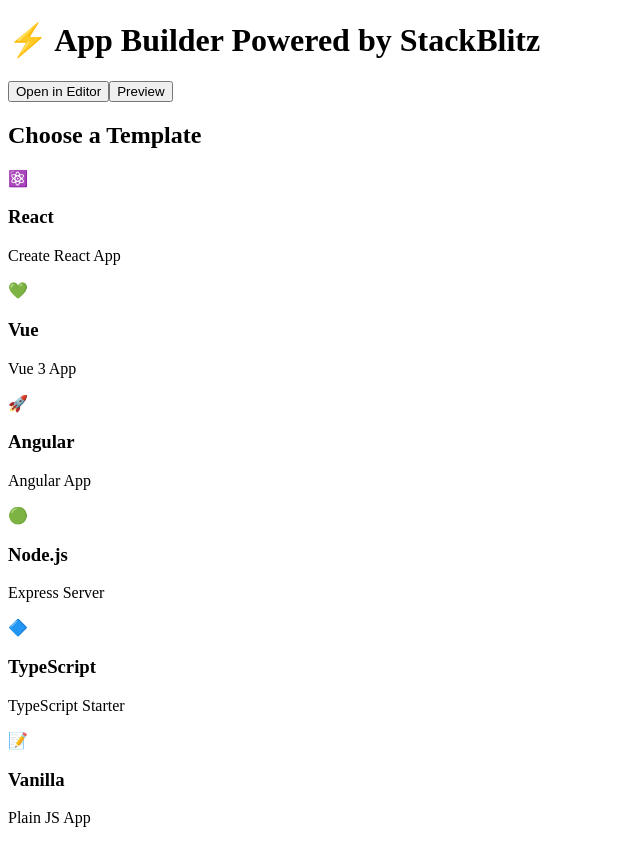
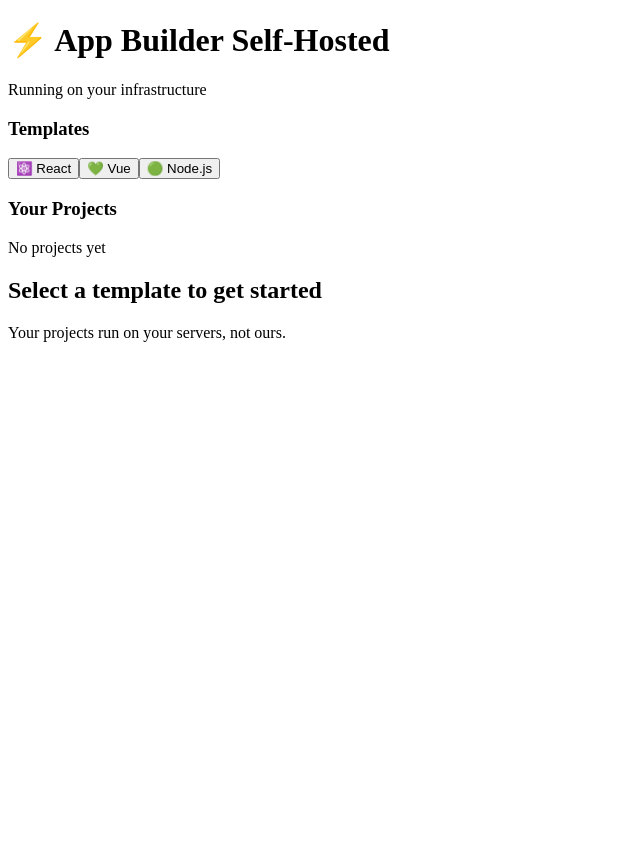
Before and after one commit to unboxd-cloud/app-builder, a React (Vite) app: page / in a window 1280 px wide. Shown: the whole page, without its empty margins (0-640 px from the left). After the commit the page ends 800 px from the top, so only its background shows below. Built offline with nearby package versions, Linux system fonts and the light colour scheme.

Commit message:
Self-hosted app builder - runs on YOUR infra

```diff
--- a/src/App.jsx
+++ b/src/App.jsx
@@ -1,115 +1,81 @@
 import React, { useState } from 'react'
-import sdk from '@stackblitz/sdk'
 
-// Embed a StackBlitz project
-const EmbedProject = ({ projectId }) => {
-  sdk.embedProjectId('embed-container', projectId, {
-    height: 600,
-    theme: 'dark'
-  })
-  return <div id="embed-container" />
-}
-
-// Pre-built StackBlitz templates
 const TEMPLATES = [
-  { id: 'react', name: 'React', description: 'Create React App', emoji: '⚛️' },
-  { id: 'vue', name: 'Vue', description: 'Vue 3 App', emoji: '💚' },
-  { id: 'angular', name: 'Angular', description: 'Angular App', emoji: '🚀' },
-  { id: 'node', name: 'Node.js', description: 'Express Server', emoji: '🟢' },
-  { id: 'typescript', name: 'TypeScript', description: 'TypeScript Starter', emoji: '🔷' },
-  { id: 'vanilla', name: 'Vanilla', description: 'Plain JS App', emoji: '📝' },
+  { id: 'react', name: 'React', description: 'Create React App', emoji: '⚛️', files: { 'App.jsx': 'export default function App() { return <h1>Hello</h1> }' }},
+  { id: 'vue', name: 'Vue', description: 'Vue 3 App', emoji: '💚', files: { 'App.vue': '<template><h1>Hello</h1></template>' }},
+  { id: 'node', name: 'Node.js', description: 'Express Server', emoji: '🟢', files: { 'server.js': 'const express = require("express")\nconst app = express()\napp.get("/", (req, res) => res.send("Hello"))\napp.listen(3000)' }},
 ]
 
-const DEMO_PROJECT = {
-  files: {
-    'index.html': `<!DOCTYPE html>
-<html>
-<head>
-  <link rel="stylesheet" href="style.css">
-</head>
-<body>
-  <h1>Hello from App Builder! 🚀</h1>
-  <p>Edit this file to see changes live.</p>
-  <button onclick="alert('Clicked!')">Click Me</button>
-  <script type="module" src="main.js"></script>
-</body>
-</html>`,
-    'style.css': `body {
-  font-family: system-ui, sans-serif;
-  max-width: 800px;
-  margin: 2rem auto;
-  padding: 0 1rem;
-  background: #1a1a2e;
-  color: #eee;
-}
-button {
-  background: #6366f1;
-  color: white;
-  border: none;
-  padding: 0.75rem 1.5rem;
-  border-radius: 6px;
-  cursor: pointer;
-}
-button:hover { background: #818cf8; }`,
-    'main.js': `console.log('App initialized!')`
-  },
-  title: 'My App Builder Project',
-  description: 'Built with App Builder',
-  template: 'vanilla',
-  settings: {
-    compile: { trigger: 'auto', clearConsole: true }
-  }
-}
+export default function App() {
+  const [projects, setProjects] = useState([])
+  const [selected, setSelected] = useState(null)
+  const [editorContent, setEditorContent] = useState('')
 
-export default function App() {
-  const [mode, setMode] = useState('select') // select | editor | preview
-
-  const openInEditor = () => {
-    sdk.openProject(DEMO_PROJECT, {
-      openFile: 'index.html',
-      theme: 'dark'
-    })
+  const createProject = (template) => {
+    const newProject = {
+      id: Date.now().toString(36),
+      name: `Project ${projects.length + 1}`,
+      template,
+      files: template.files,
+      created: new Date().toISOString()
+    }
+    setProjects([...projects, newProject])
   }
 
-  const embedProject = () => {
-    sdk.embedProject(DEMO_PROJECT, 'embed-container', {
-      height: 600,
-      theme: 'dark',
-      view: 'preview'
-    })
+  const deleteProject = (id) => {
+    setProjects(projects.filter(p => p.id !== id))
   }
 
   return (
     <div className="app-builder">
       <header className="header">
-        <h1>⚡ App Builder <span className="badge">Powered by StackBlitz</span></h1>
-        <div className="actions">
-          <button onClick={openInEditor}>Open in Editor</button>
-          <button className="primary" onClick={embedProject}>Preview</button>
-        </div>
+        <h1>⚡ App Builder <span className="badge">Self-Hosted</span></h1>
+        <div className="status">Running on your infrastructure</div>
       </header>
 
-      <div className="content">
-        {mode === 'select' && (
-          <div className="templates">
-            <h2>Choose a Template</h2>
-            <div className="template-grid">
-              {TEMPLATES.map(t => (
-                <div key={t.id} className="template-card" onClick={openInEditor}>
-                  <span className="emoji">{t.emoji}</span>
-                  <h3>{t.name}</h3>
-                  <p>{t.description}</p>
-                </div>
-              ))}
+      <div className="main">
+        <aside className="sidebar">
+          <h3>Templates</h3>
+          {TEMPLATES.map(t => (
+            <button key={t.id} className="template-btn" onClick={() => createProject(t)}>
+              {t.emoji} {t.name}
+            </button>
+          ))}
+
+          <h3>Your Projects</h3>
+          {projects.length === 0 ? (
+            <p className="empty">No projects yet</p>
+          ) : (
+            projects.map(p => (
+              <div key={p.id} className="project-item" onClick={() => setSelected(p)}>
+                <span>{p.template.emoji}</span>
+                <span>{p.name}</span>
+                <button className="delete" onClick={(e) => { e.stopPropagation(); deleteProject(p.id) }}>×</button>
+              </div>
+            ))
+          )}
+        </aside>
+
+        <main className="editor">
+          {selected ? (
+            <div>
+              <div className="editor-header">
+                <h2>{selected.name}</h2>
+                <button className="run">▶ Run Locally</button>
+              </div>
+              <textarea
+                value={JSON.stringify(selected.files, null, 2)}
+                onChange={(e) => setEditorContent(e.target.value)}
+                className="code-editor"
+              />
             </div>
-          </div>
-        )}
-
-        {mode === 'preview' && (
-          <div className="preview-container">
-            <div id="embed-container" />
-          </div>
-        )}
+          ) : (
+            <div className="empty-state">
+              <h2>Select a template to get started</h2>
+              <p>Your projects run on your servers, not ours.</p>
+            </div>
+          )}
+        </main>
       </div>
     </div>
   )
```
Also changed, not shown: package.json (+5 -4 lines), src/server/index.js (+24 -30 lines).
